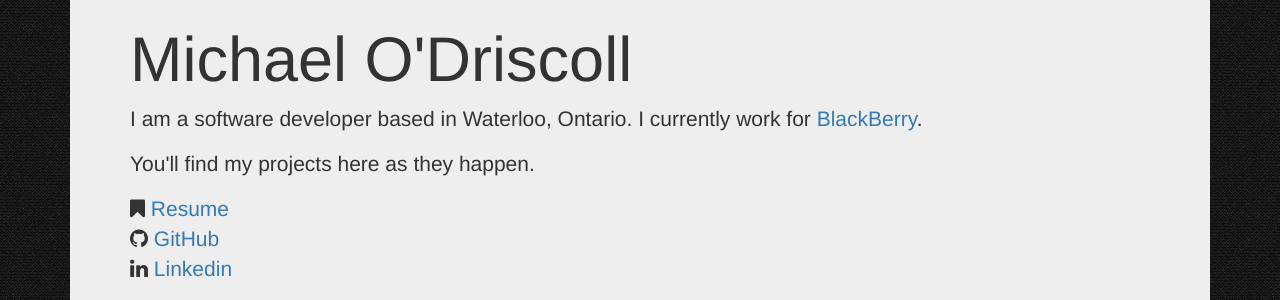
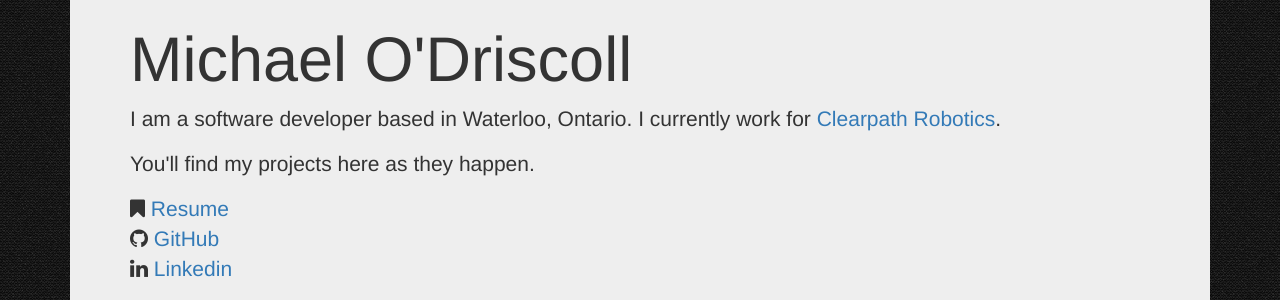
Before and after one commit to mikeodr/mikeodr.github.io, a Jekyll site: the page built from index.html, in a window 1280 px wide. Shown: the part 143-443 px from the top of the page. Built offline with Jekyll 4.4.1, drawn with Linux system fonts in a browser that asks for light colours; nearby versions of some CDN libraries; Markdown is read by kramdown in place of the engine named in the settings.

Commit message:
Changing Employer BB -> Clearpath

```diff
--- a/index.html
+++ b/index.html
@@ -5,7 +5,7 @@ title: Mike O'Driscoll
 
         <h1>Michael O'Driscoll</h1>
 
-        <p>I am a software developer based in Waterloo, Ontario. I currently work for <a href="http://ca.blackberry.com/">BlackBerry</a>.</p>
+        <p>I am a software developer based in Waterloo, Ontario. I currently work for <a href="http://www.clearpathrobotics.com/">Clearpath Robotics</a>.</p>
 
         <p>You'll find my projects here as they happen.</p>
 
```
